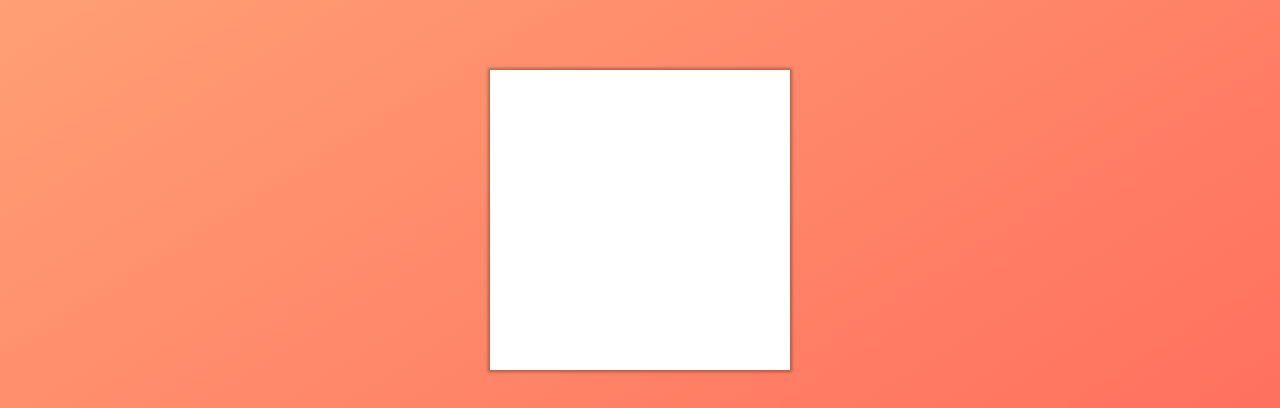
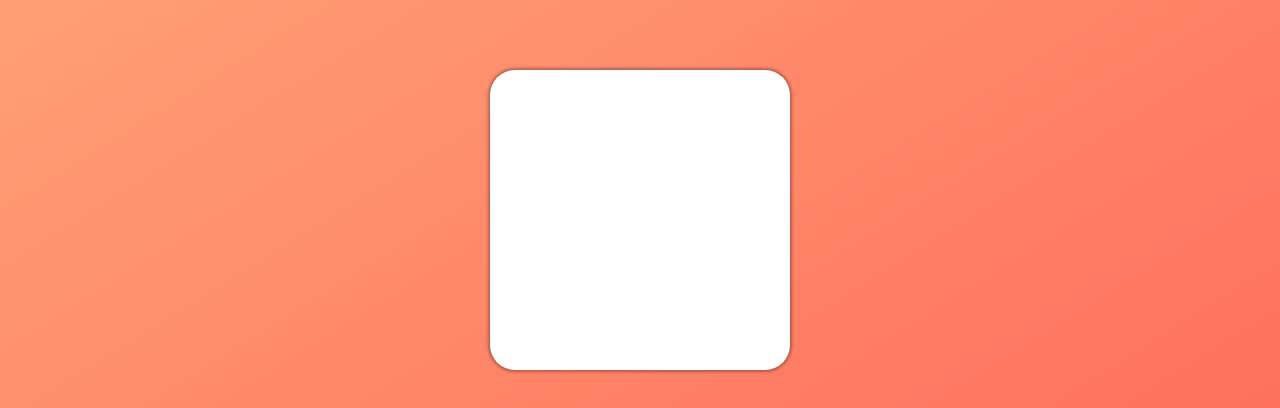
Before and after one commit to KornelFugat/flashcards, a React (Create React App) app: page / in a window 1280 px wide. Shown: the part 156-564 px from the top of the page. Built offline with nearby package versions, Linux system fonts and the light colour scheme.

Commit message:
add more style

```diff
--- a/src/Card/Card.css
+++ b/src/Card/Card.css
@@ -11,6 +11,7 @@
     position: relative;
     box-shadow: 0 0 3px 2px rgba(0,0,0,0.3);
     background-color: white;
+    border-radius: 25px;
     height: 300px;
     width: 300px;
     transform: rotateY(var(--rotate-y, 0));
```
